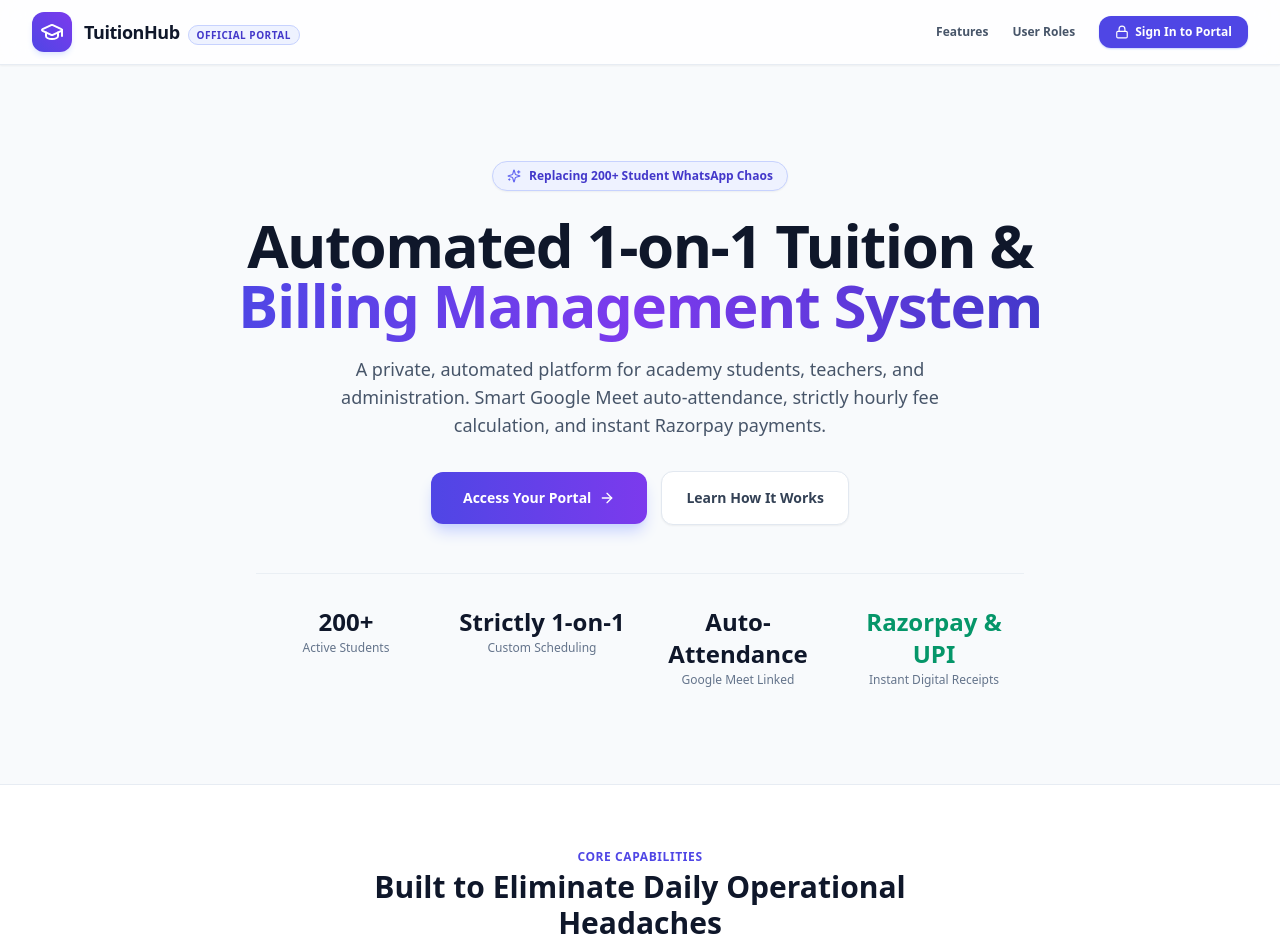
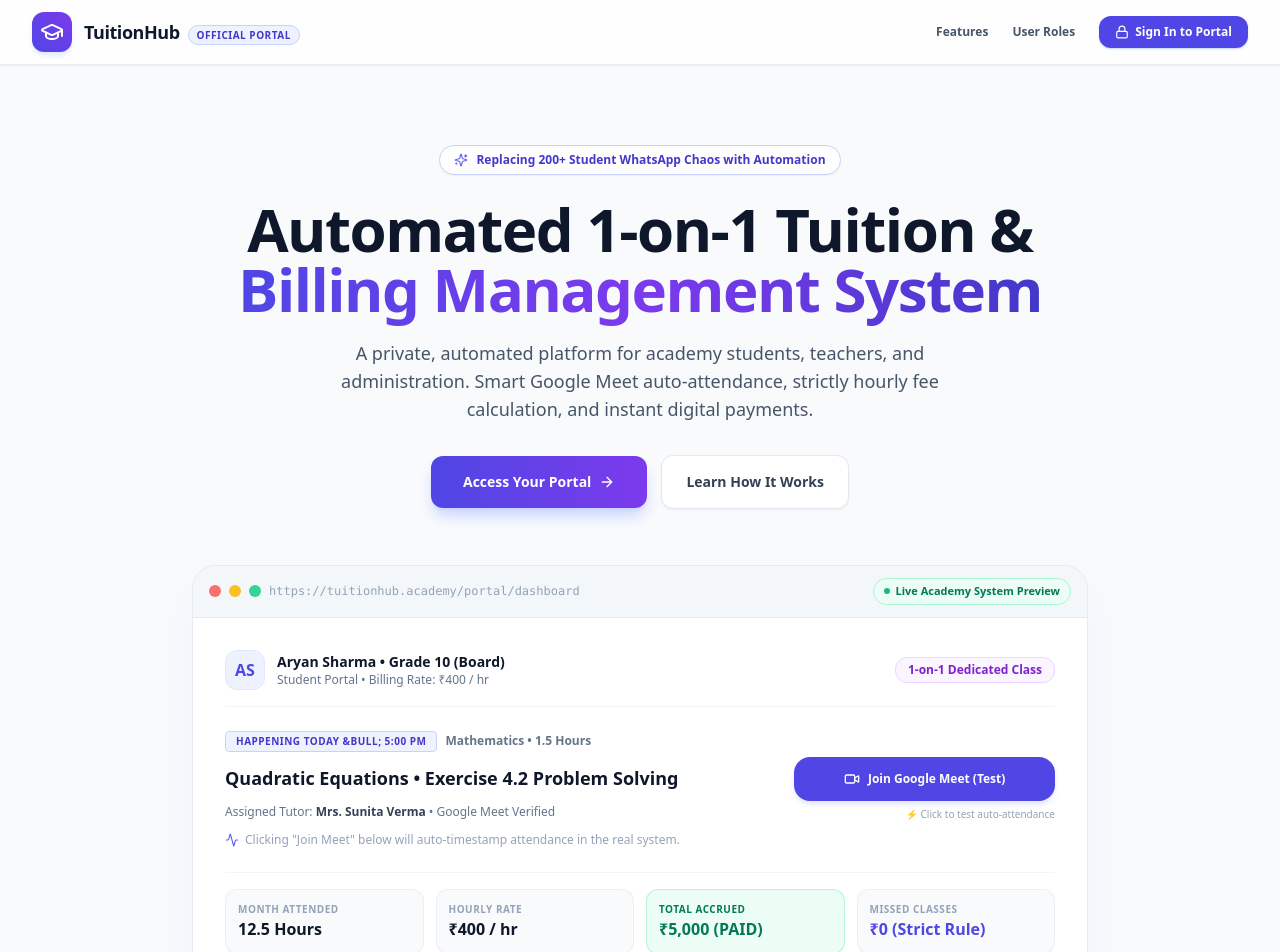
Before and after one commit to vaishnavi110/Tuition-management-system, a React (Vite) app in the folder client/: page / in a window 1280 px wide. Shown: the top 952 px of the page. Built offline with nearby package versions, Linux system fonts and the light colour scheme.

Commit message:
feat(ui): interactive floating product preview mockup in homepage hero (#15)

```diff
--- a/client/src/pages/HomePage.jsx
+++ b/client/src/pages/HomePage.jsx
@@ -1,4 +1,4 @@
-import React from 'react';
+import React, { useState } from 'react';
 import { Link } from 'react-router-dom';
 import {
   GraduationCap,
@@ -13,12 +13,30 @@ import {
   ExternalLink,
   Sparkles,
   Zap,
-  Lock
+  Lock,
+  Check,
+  Activity,
+  Play
 } from 'lucide-react';
 
 export default function HomePage() {
+  // Interactive Hero Mockup state
+  const [heroAttended, setHeroAttended] = useState(false);
+  const [heroJoinedTime, setHeroJoinedTime] = useState('5:01 PM');
+
+  const handleHeroJoinMeet = () => {
+    setHeroAttended(true);
+    const now = new Date();
+    setHeroJoinedTime(now.toLocaleTimeString([], { hour: '2-digit', minute: '2-digit' }));
+  };
+
   return (
-    <div className="min-h-screen bg-slate-50 text-slate-900 flex flex-col justify-between selection:bg-indigo-500 selection:text-white">
+    <div className="min-h-screen bg-slate-50 text-slate-900 flex flex-col justify-between selection:bg-indigo-500 selection:text-white relative overflow-hidden">
+
+      {/* Ambient background glows */}
+      <div className="absolute top-0 left-1/2 -translate-x-1/2 w-full max-w-7xl h-[600px] bg-gradient-to-b from-indigo-100/40 via-violet-50/30 to-transparent pointer-events-none -z-10" />
+      <div className="absolute -top-40 right-1/4 w-96 h-96 bg-indigo-300/20 rounded-full blur-3xl pointer-events-none -z-10" />
+      <div className="absolute top-60 left-1/4 w-96 h-96 bg-violet-300/20 rounded-full blur-3xl pointer-events-none -z-10" />
 
       {/* 🌟 Header / Public Navbar */}
       <header className="bg-white/80 border-b border-slate-200/80 backdrop-blur-md sticky top-0 z-40 shadow-sm">
@@ -59,13 +77,13 @@ export default function HomePage() {
 
       {/* 🚀 Hero Section */}
       <main className="flex-1">
-        <section className="relative overflow-hidden py-16 sm:py-24">
+        <section className="relative overflow-hidden py-14 sm:py-20">
           <div className="max-w-7xl mx-auto px-4 sm:px-6 lg:px-8 text-center relative z-10">
 
             {/* Pill Announcement */}
-            <div className="inline-flex items-center gap-2 px-3.5 py-1.5 rounded-full bg-indigo-50 border border-indigo-200 text-indigo-700 text-xs font-bold mb-6 shadow-sm">
+            <div className="inline-flex items-center gap-2 px-3.5 py-1.5 rounded-full bg-white/80 border border-indigo-200 text-indigo-700 text-xs font-bold mb-6 shadow-sm backdrop-blur-sm">
               <Sparkles className="w-3.5 h-3.5 text-indigo-500" />
-              <span>Replacing 200+ Student WhatsApp Chaos</span>
+              <span>Replacing 200+ Student WhatsApp Chaos with Automation</span>
             </div>
 
             {/* Main Headline */}
@@ -78,7 +96,7 @@ export default function HomePage() {
 
             {/* Subtitle */}
             <p className="mt-5 text-base sm:text-lg text-slate-600 max-w-2xl mx-auto leading-relaxed">
-              A private, automated platform for academy students, teachers, and administration. Smart Google Meet auto-attendance, strictly hourly fee calculation, and instant Razorpay payments.
+              A private, automated platform for academy students, teachers, and administration. Smart Google Meet auto-attendance, strictly hourly fee calculation, and instant digital payments.
             </p>
 
             {/* Action Buttons */}
@@ -98,8 +116,134 @@ export default function HomePage() {
               </a>
             </div>
 
+            {/* 🖥️ Interactive Floating Product Preview Mockup (Issue #15) */}
+            <div className="mt-14 max-w-4xl mx-auto text-left animate-fadeIn">
+              <div className="bg-white/95 rounded-3xl border border-slate-200/90 shadow-2xl shadow-indigo-100/50 backdrop-blur-xl overflow-hidden">
+
+                {/* Browser Window Header Chrome */}
+                <div className="bg-slate-100/80 border-b border-slate-200/80 px-4 py-3 flex items-center justify-between">
+                  <div className="flex items-center space-x-2">
+                    <span className="w-3 h-3 rounded-full bg-red-400 inline-block" />
+                    <span className="w-3 h-3 rounded-full bg-amber-400 inline-block" />
+                    <span className="w-3 h-3 rounded-full bg-emerald-400 inline-block" />
+                    <span className="text-xs text-slate-400 font-mono ml-2 hidden sm:inline">
+                      https://tuitionhub.academy/portal/dashboard
+                    </span>
+                  </div>
+                  <div className="flex items-center gap-2">
+                    <span className="inline-flex items-center gap-1.5 px-2.5 py-1 rounded-full bg-emerald-50 border border-emerald-200 text-emerald-700 text-[11px] font-bold">
+                      <span className="w-1.5 h-1.5 rounded-full bg-emerald-500 animate-pulse" />
+                      Live Academy System Preview
+                    </span>
+                  </div>
+                </div>
+
+                {/* Inner Window Preview Body */}
+                <div className="p-6 sm:p-8 space-y-6">
+
+                  {/* Top Notification Bar inside Mockup */}
+                  <div className="flex flex-col sm:flex-row sm:items-center justify-between gap-3 pb-4 border-b border-slate-100">
+                    <div className="flex items-center gap-3">
+                      <div className="w-10 h-10 rounded-xl bg-indigo-50 border border-indigo-100 flex items-center justify-center text-indigo-600 font-bold">
+                        AS
+                      </div>
+                      <div>
+                        <div className="text-sm font-bold text-slate-900">Aryan Sharma &bull; Grade 10 (Board)</div>
+                        <div className="text-xs text-slate-500">Student Portal &bull; Billing Rate: ₹400 / hr</div>
+                      </div>
+                    </div>
+
+                    <div className="flex items-center gap-2 self-start sm:self-auto">
+                      <span className="px-3 py-1 rounded-xl bg-purple-50 text-purple-700 border border-purple-200 text-xs font-bold">
+                        1-on-1 Dedicated Class
+                      </span>
+                    </div>
+                  </div>
+
+                  {/* Interactive Class Card */}
+                  <div className="grid grid-cols-1 md:grid-cols-3 gap-6 items-center">
+
+                    {/* Class Details */}
+                    <div className="md:col-span-2 space-y-3">
+                      <div className="flex items-center gap-2">
+                        <span className={`text-[10px] font-extrabold uppercase tracking-wider px-2.5 py-0.5 rounded border ${
+                          heroAttended
+                            ? 'bg-emerald-50 text-emerald-700 border-emerald-200'
+                            : 'bg-indigo-50 text-indigo-700 border-indigo-200'
+                        }`}>
+                          {heroAttended ? 'PRESENT (AUTO-DETECTED)' : 'HAPPENING TODAY &bull; 5:00 PM'}
+                        </span>
+                        <span className="text-xs font-semibold text-slate-500">Mathematics &bull; 1.5 Hours</span>
+                      </div>
+
+                      <h4 className="text-lg font-bold text-slate-900">
+                        Quadratic Equations &bull; Exercise 4.2 Problem Solving
+                      </h4>
+
+                      <p className="text-xs text-slate-500">
+                        Assigned Tutor: <strong className="text-slate-700">Mrs. Sunita Verma</strong> &bull; Google Meet Verified
+                      </p>
+
+                      {heroAttended ? (
+                        <div className="p-3 rounded-xl bg-emerald-50 border border-emerald-200 text-xs font-bold text-emerald-800 flex items-center gap-2">
+                          <CheckCircle2 className="w-4 h-4 text-emerald-600 flex-shrink-0" />
+                          <span>Smart Auto-Attendance Logged! Entry verified at {heroJoinedTime}. Post-class form pre-filled.</span>
+                        </div>
+                      ) : (
+                        <div className="text-xs text-slate-400 flex items-center gap-1.5">
+                          <Activity className="w-3.5 h-3.5 text-indigo-500" />
+                          <span>Clicking "Join Meet" below will auto-timestamp attendance in the real system.</span>
+                        </div>
+                      )}
+                    </div>
+
+                    {/* Interactive Button */}
+                    <div className="flex flex-col items-center sm:items-end justify-center">
+                      <button
+                        onClick={handleHeroJoinMeet}
+                        className={`w-full py-3.5 px-6 rounded-2xl font-bold text-xs flex items-center justify-center gap-2 shadow-md transition-all ${
+                          heroAttended
+                            ? 'bg-emerald-600 hover:bg-emerald-700 text-white shadow-emerald-100'
+                            : 'bg-indigo-600 hover:bg-indigo-700 text-white shadow-indigo-100 hover:scale-[1.02]'
+                        }`}
+                      >
+                        <Video className="w-4 h-4" />
+                        <span>{heroAttended ? 'Attendance Verified ✓' : 'Join Google Meet (Test)'}</span>
+                      </button>
+                      <span className="text-[10px] text-slate-400 mt-1.5 text-center">
+                        {heroAttended ? 'Attendance recorded in database' : '⚡ Click to test auto-attendance'}
+                      </span>
+                    </div>
+
+                  </div>
+
+                  {/* Financial & Metric Telemetry Row */}
+                  <div className="grid grid-cols-2 sm:grid-cols-4 gap-3 pt-4 border-t border-slate-100">
+                    <div className="p-3 rounded-xl bg-slate-50 border border-slate-200/60">
+                      <span className="text-[10px] font-bold text-slate-400 uppercase tracking-wider block">Month Attended</span>
+                      <span className="text-base font-extrabold text-slate-900">12.5 Hours</span>
+                    </div>
+                    <div className="p-3 rounded-xl bg-slate-50 border border-slate-200/60">
+                      <span className="text-[10px] font-bold text-slate-400 uppercase tracking-wider block">Hourly Rate</span>
+                      <span className="text-base font-extrabold text-slate-900">₹400 / hr</span>
+                    </div>
+                    <div className="p-3 rounded-xl bg-emerald-50 border border-emerald-200/80">
+                      <span className="text-[10px] font-bold text-emerald-700 uppercase tracking-wider block">Total Accrued</span>
+                      <span className="text-base font-extrabold text-emerald-700">₹5,000 (PAID)</span>
+                    </div>
+                    <div className="p-3 rounded-xl bg-slate-50 border border-slate-200/60">
+                      <span className="text-[10px] font-bold text-slate-400 uppercase tracking-wider block">Missed Classes</span>
+                      <span className="text-base font-extrabold text-indigo-600">₹0 (Strict Rule)</span>
+                    </div>
+                  </div>
+
+                </div>
+
+              </div>
+            </div>
+
             {/* Trust Badges */}
-            <div className="mt-12 pt-8 border-t border-slate-200/60 max-w-3xl mx-auto grid grid-cols-2 sm:grid-cols-4 gap-4 text-center">
+            <div className="mt-14 pt-8 border-t border-slate-200/60 max-w-3xl mx-auto grid grid-cols-2 sm:grid-cols-4 gap-4 text-center">
               <div>
                 <div className="text-2xl font-black text-slate-900">200+</div>
                 <div className="text-xs text-slate-500 mt-0.5">Active Students</div>
```
